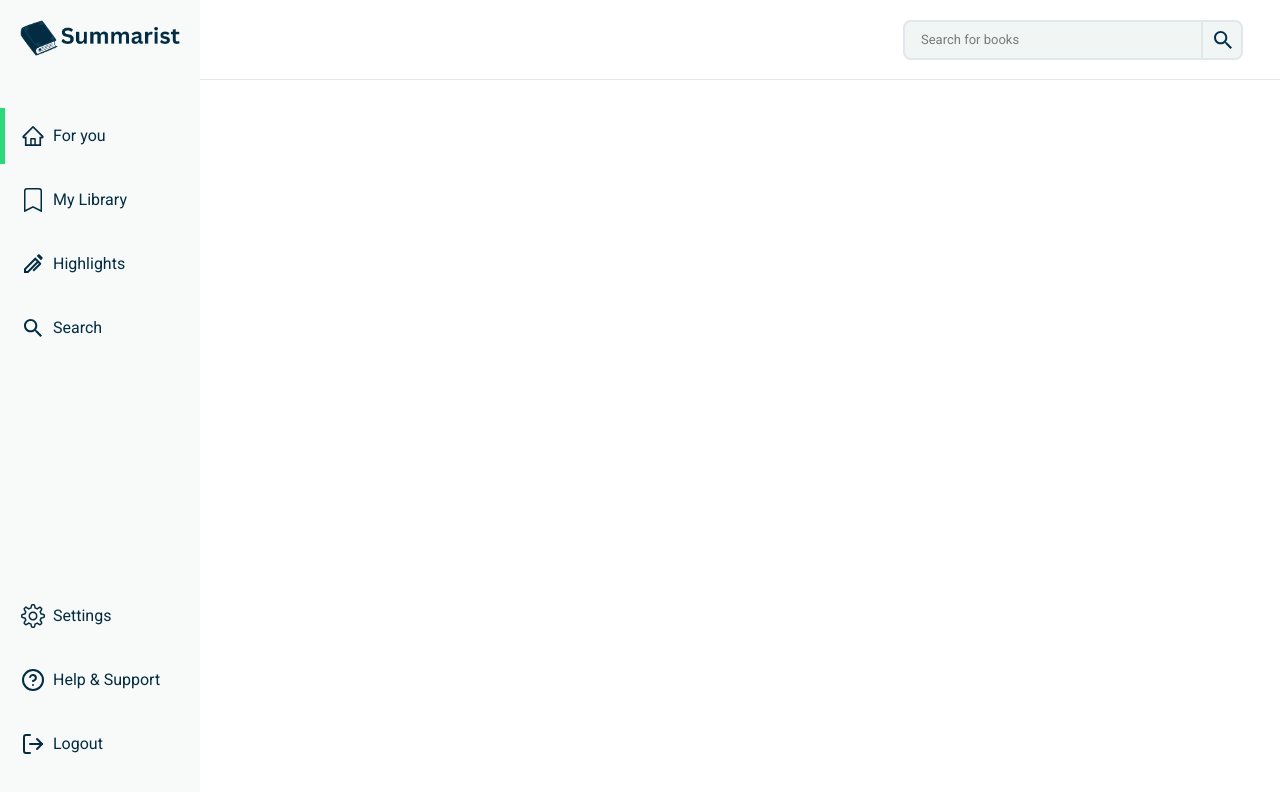
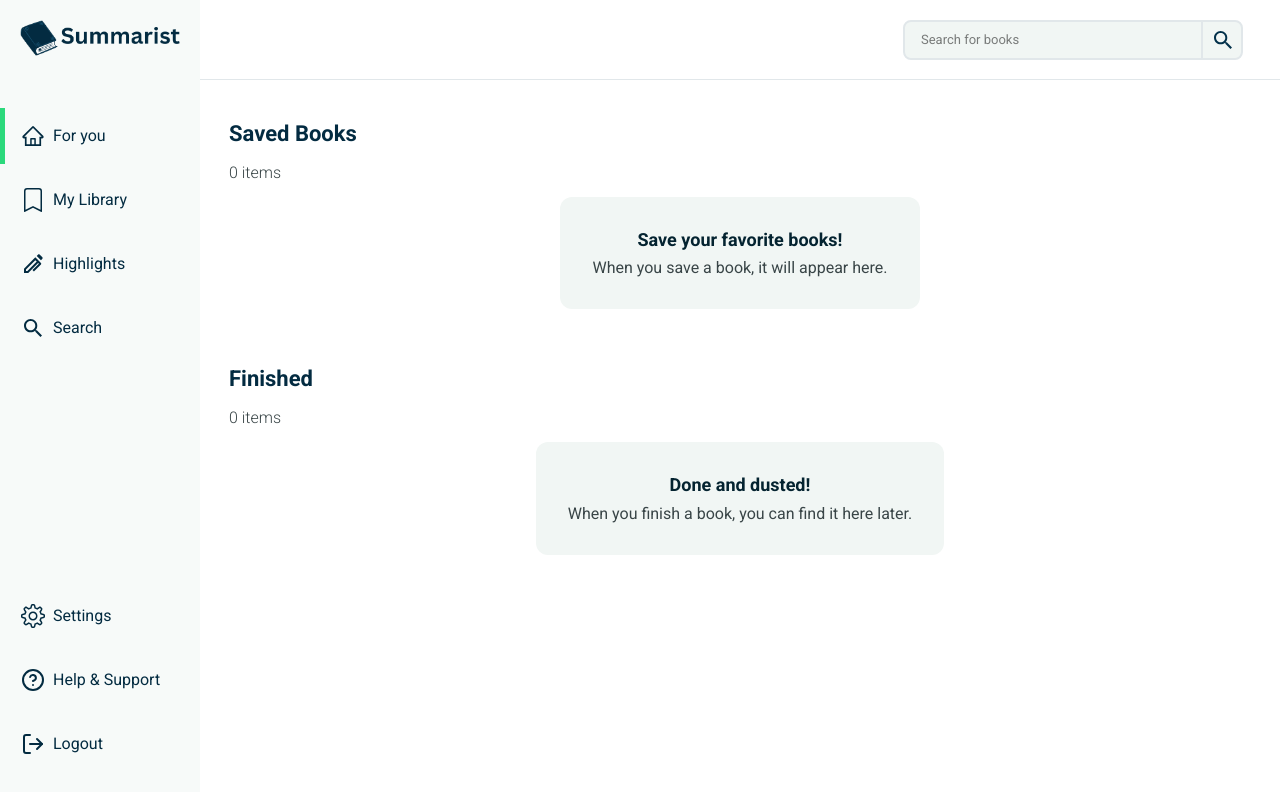
Before and after one commit to ThatSaltyDevil/summarist-internship, a Next.js app: page /library in a window 1280 px wide. Shown: the top 792 px of the page. Built offline with nearby package versions, Linux system fonts and the light colour scheme; no server answers.

Commit message:
built library components

```diff
--- /dev/null
+++ b/app/components/library/FinishedBooks.tsx
@@ -0,0 +1,19 @@
+import React from 'react'
+import Styles from "../../styles/Library.module.css"
+
+const FinishedBooks = () => {
+  return (
+    <>
+      <div className={Styles.section__title}>Finished</div>
+      <div className={Styles.item_count}>0 items</div>
+      <div className={Styles.finished__books__wrapper}>
+        <div className={Styles.finished__books__title}>Done and dusted!</div>
+        <div className={Styles.finished__books__subtitle}>
+          When you finish a book, you can find it here later.
+        </div>
+      </div>
+    </>
+  );
+}
+
+export default FinishedBooks
--- /dev/null
+++ b/app/components/library/SavedBooks.tsx
@@ -0,0 +1,21 @@
+import React from 'react'
+import Styles from "../../styles/Library.module.css"
+
+const SavedBooks = () => {
+  return (
+    <>
+      <div className={Styles.section__title}>Saved Books</div>
+      <div className={Styles.item_count}>0 items</div>
+      <div className={Styles.saved__books__wrapper}>
+        <div className={Styles.saved__books__title}>
+          Save your favorite books!
+        </div>
+        <div className={Styles.saved__books__subtitle}>
+          When you save a book, it will appear here.
+        </div>
+      </div>
+    </>
+  );
+}
+
+export default SavedBooks
--- a/app/library/page.tsx
+++ b/app/library/page.tsx
@@ -3,6 +3,8 @@ import React from 'react'
 import Sidebar from '../components/Sidebar'
 import Search from '../components/Search';
 import Styles from "../styles/Library.module.css"
+import FinishedBooks from '../components/library/FinishedBooks';
+import SavedBooks from '../components/library/SavedBooks';
 
 const page = () => {
   return (
@@ -10,6 +12,12 @@ const page = () => {
       <Sidebar />
       <div className={Styles.wrapper}>
         <Search />
+        <div className={Styles.row}>
+          <div className={Styles.container}>
+            <SavedBooks />
+            <FinishedBooks />
+          </div>
+        </div>
       </div>
     </div>
   );
--- a/app/styles/Library.module.css
+++ b/app/styles/Library.module.css
@@ -18,3 +18,47 @@
   padding: 40px 0;
   width: 100%;
 }
+
+.section__title {
+    font-size: 22px;
+    font-weight: 700;
+    color: #032b41;
+    margin-bottom: 16px;
+    line-height: 1.3;
+}
+
+.item_count {
+    font-weight: 300;
+    color: #394547;
+    margin-bottom: 16px;
+    line-height: 1;
+}
+
+.finished__books__wrapper,
+.saved__books__wrapper {
+    background-color: #f1f6f4;
+    max-width: -moz-fit-content;
+    max-width: fit-content;
+    display: flex;
+    flex-direction: column;
+    align-items: center;
+    gap: 8px;
+    padding: 32px;
+    border-radius: 12px;
+    margin: 0 auto 56px;
+    text-align: center;
+}
+
+.finished__books__title,
+.saved__books__title {
+    font-size: 18px;
+    font-weight: 600;
+    color: #042330;
+    line-height: 1.2;
+}
+
+.finished__books__subtitle,
+.saved__books__subtitle {
+    color: #394547;
+    line-height: 1.2;
+}
```
